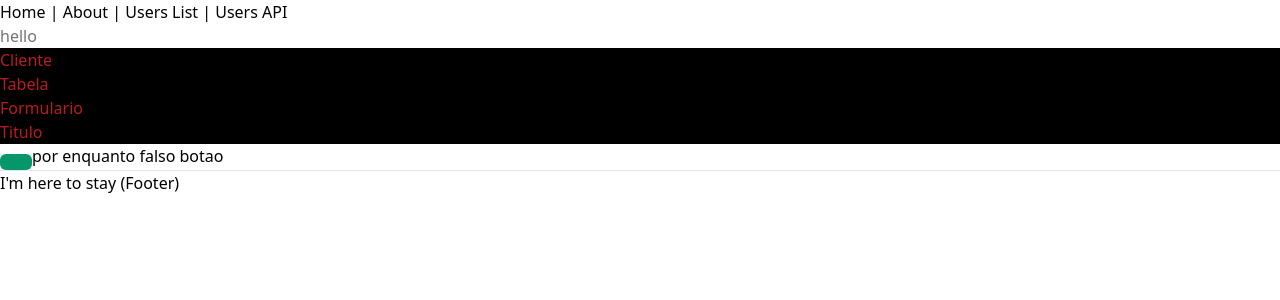
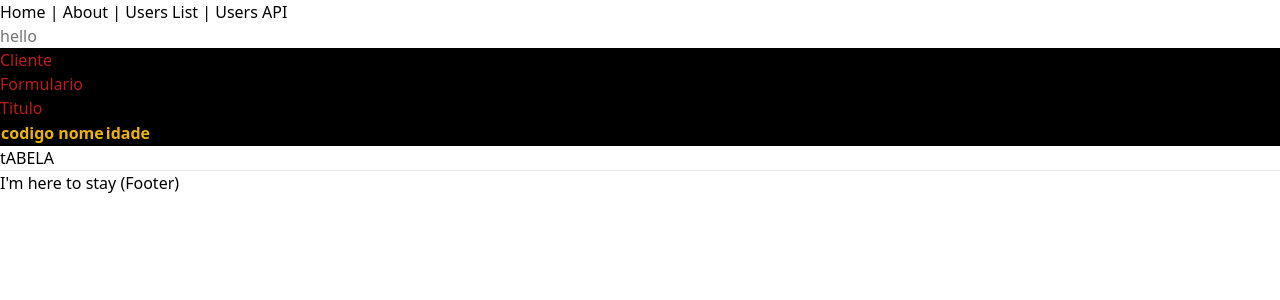
Before and after one commit to viniciusgit2/base, a Next.js app: page / in a window 1280 px wide. Shown: the top 300 px of the page. Built offline with nearby package versions, Linux system fonts and the light colour scheme.

Commit message:
quanto mais erro mais proximo

```diff
--- a/pages/Cliente.ts
+++ b/pages/Cliente.ts
@@ -22,13 +22,14 @@
      public set idade(value: Number) {
          this.idade = value
      }
-     constructor(id=String,idade=Number,nome=String ){
-        this.id=this.#id
-this.#nome=this.#nome
-this.#idade=this.idade
+     constructor( idade:Number,nome:String,id:String=null  ){
+        this.#id=id
+this.#nome=nome
+this.#idade=idade
+
+
      }
-     static vazio(): Cliente{
-        return new Cliente("U","",0)
+  static vazio(Cliente){
+return new Cliente("","",10)
+  }
      }
-
-    }
--- a/pages/Formulario.tsx
+++ b/pages/Formulario.tsx
@@ -10,7 +10,7 @@ export default function Formulario (){
 
     return(
         <div className=" justify-items-center bg-stone-900 text-red-800 h-fit w-fit">digite abaixo
-        <><Entrada type texto={"nome"} onchange></Entrada><Entrada texto="idade"tipo={"number"}></Entrada></>
+    <Entrada type texto={"nome"} onchange></Entrada><Entrada texto="idade"tipo={"number"}></Entrada>
         </div>
             )
             }
--- /dev/null
+++ b/pages/Tabela.tsx
@@ -0,0 +1,29 @@
+import Cliente from "./Cliente";
+
+interface TabelaProps {
+  Cliente: Cliente[];
+}
+export default function Tabela(props: TabelaProps) {
+  return (
+    <div className="bg-black border-r-emerald-500 text-yellow-500">
+      <tr>
+        <th>codigo</th>
+        <th></th>
+        <th>nome</th>
+        <th>idade</th>
+        <thead> <tbody>{renderizar1}</tbody></thead>
+      </tr>
+
+
+    </div>
+  );
+}
+function renderizar1(Props: TabelaProps) {
+  return Props.Cliente?.map((Cliente, i) => {
+    <tr key={Cliente.id}>
+      <td>{Cliente.id}</td>
+      <td>{Cliente.nome}</td>
+      <td>{Cliente.idade}</td>
+    </tr>;
+  });
+}
--- a/pages/index.tsx
+++ b/pages/index.tsx
@@ -2,9 +2,16 @@ import Link from "next/link";
 import { useState } from "react";
 import Layout from "../components/Layout";
 import Titulo from "./Titulo";
-import Tabela from "./users/Tabela";
+import Tabela from "./Tabela";
+import Cliente from "./Cliente";
 export function IndexPage() {
   const[visivel,setvisivel]=useState<'Tabela' |'Formulario'>("Tabela")
+  const clientes=[
+    new Cliente(34,'1',"1"),
+    new Cliente(45,'1',"1"),
+    new Cliente(56,'1',"1"),
+    new Cliente(64,'1',"1")
+  ]
   return (
     <>
     <Layout title="Home | Next.js + TypeScript Example">
@@ -19,7 +26,8 @@ export function IndexPage() {
 
       <div className="bg-black border-r-emerald-500 text-red-700">
         {" "}
-        <Link href="/users/Tabela">Tabela</Link>
+
+
       </div>
       <div className="bg-black border-r-emerald-500 text-red-700">
 
@@ -29,9 +37,10 @@ export function IndexPage() {
 
         <Link href="Titulo">Titulo</Link>
       </div>
+
+      <Tabela clientes={clientes}></Tabela>
       <div>
-        <button className="bg-emerald-600 text to-white px-4 py-2 rounded-md "onClick={()=>setvisivel("Formulario")} />
-        por enquanto falso botao
+      <Link href="./Tabela">tABELA</Link>
       </div>
       </>
 
--- a/pages/users/Tabela.tsx
+++ /dev/null
@@ -1,11 +0,0 @@
-
-import Cliente from "../Cliente"
-
-import React from "react"
-import Titulo from "../Titulo"
-interface Tabela{
-  cliente: Cliente
-}
- export default function Tabela (){
-return  <table className= "  bg-gradient-to-r via-red-500 h-screen  w-full-screen h-f justify-items-center text-center  from to-amber-400 text-amber-500   bg-black "><Titulo /><th></th><tr><span className="bg-white">id idade nome</span></tr><Cliente/><tr></tr> </table>
- }
--- a/tsconfig.json
+++ b/tsconfig.json
@@ -1,6 +1,6 @@
 {
   "compilerOptions": {
-    "target": "ES6",
+    "target": "ESNext",
     "lib": [
       "dom",
       "dom.iterable",
@@ -13,7 +13,7 @@
     "noEmit": true,
     "esModuleInterop": true,
     "module": "esnext",
-    "moduleResolution": "node",
+    "moduleResolution": "NodeNext",
     "resolveJsonModule": true,
     "isolatedModules": true,
     "jsx": "preserve",
```
